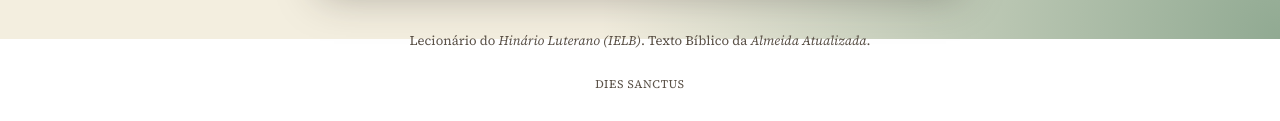
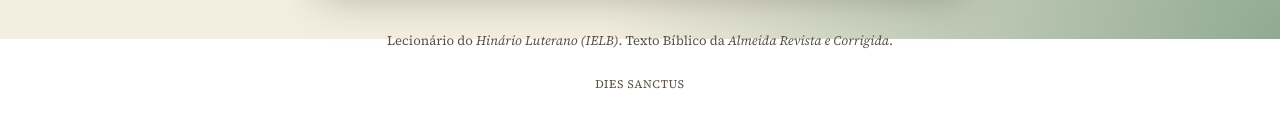
Before and after one commit to josuevbroque/diessanctus, a plain HTML site: page index.html in a window 1280 px wide. Shown: the part 761-882 px from the top of the page. Drawn offline with nearby package versions, Linux system fonts and the light colour scheme.

Commit message:
Update biblical text reference in index.html

```diff
--- a/index.html
+++ b/index.html
@@ -773,7 +773,7 @@
   <div class="toolbar"></div>
 
   <p class="aviso">
-    Lecionário do <em>Hinário Luterano (IELB)</em>. Texto Bíblico da <em>Almeida Atualizada</em>.
+    Lecionário do <em>Hinário Luterano (IELB)</em>. Texto Bíblico da <em>Almeida Revista e Corrigida</em>.
   </p>
 
   <div class="rodape" id="rodape">Dies Sanctus</div>
```
